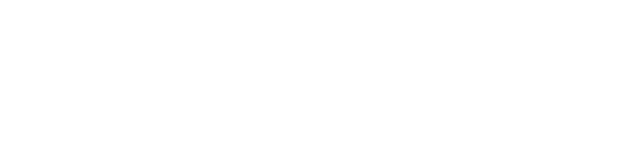
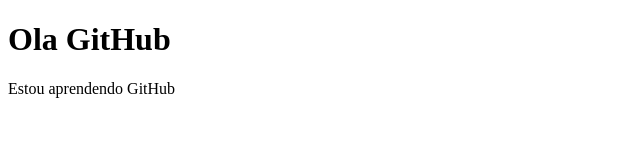
Before and after one commit to FernandinOficial/aprendendoHTML, a plain HTML site: page aula1.html in a window 1280 px wide. Shown: the whole page, without its empty margins (0-640 px from the left). Drawn offline with Linux system fonts and the light colour scheme.

Commit message:
terceiro commit

```diff
--- a/aula1.html
+++ b/aula1.html
@@ -6,6 +6,7 @@
     <title>Document</title>
 </head>
 <body>
-
+    <h1>Ola GitHub</h1>
+    <p>Estou aprendendo GitHub</p>
 </body>
 </html>
```
